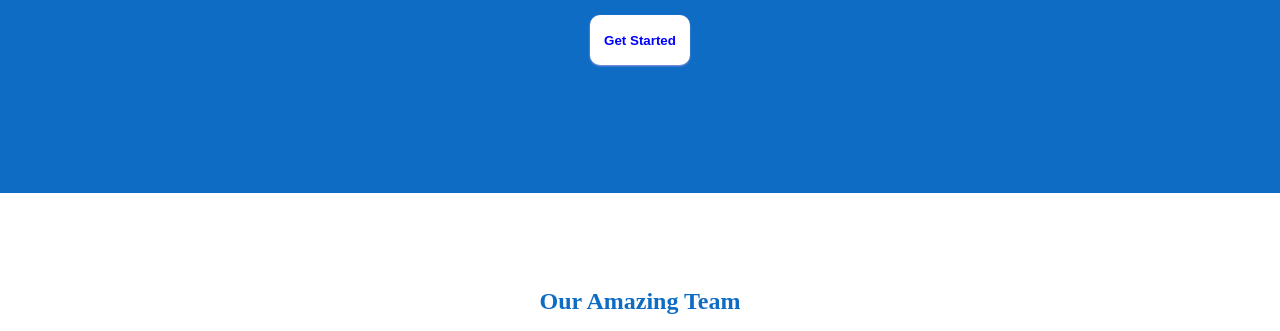
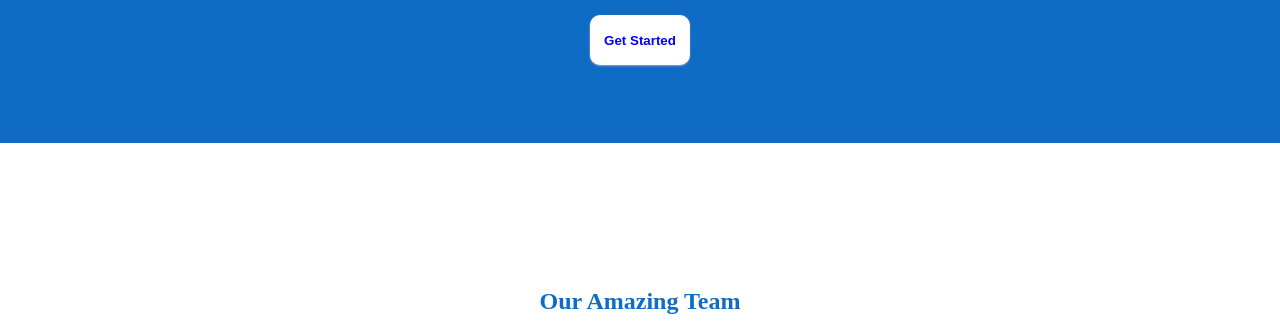
Before and after one commit to andikatuluspangestu/teamworksprogate, a plain HTML site: page index.html in a window 1280 px wide. Shown: the part 469-800 px from the top of the page. Drawn offline with Linux system fonts and the light colour scheme; a web font is replaced by a local one.

Commit message:
Update style.css

```diff
--- a/css/style.css
+++ b/css/style.css
@@ -22,13 +22,6 @@ a {
 
 a:hover {
     color: #0e6cc4;
-}
-
-
-/* Body */
-
-body {
-    background-color: #0e6cc4;
 }
 
 
```
